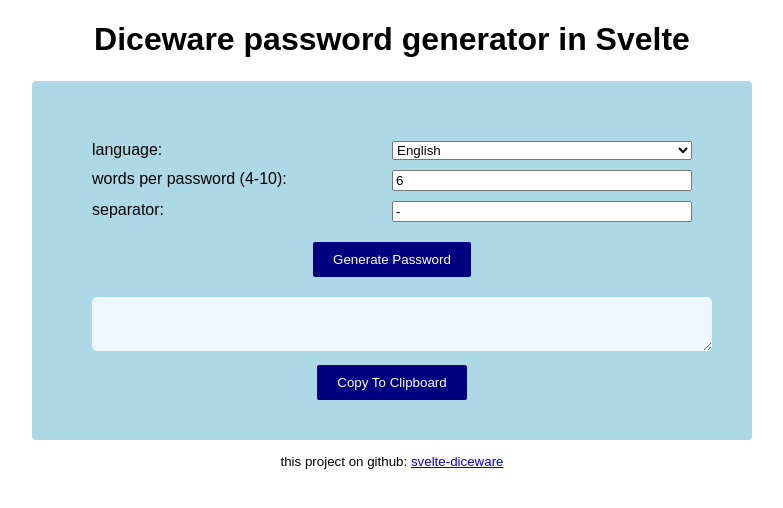
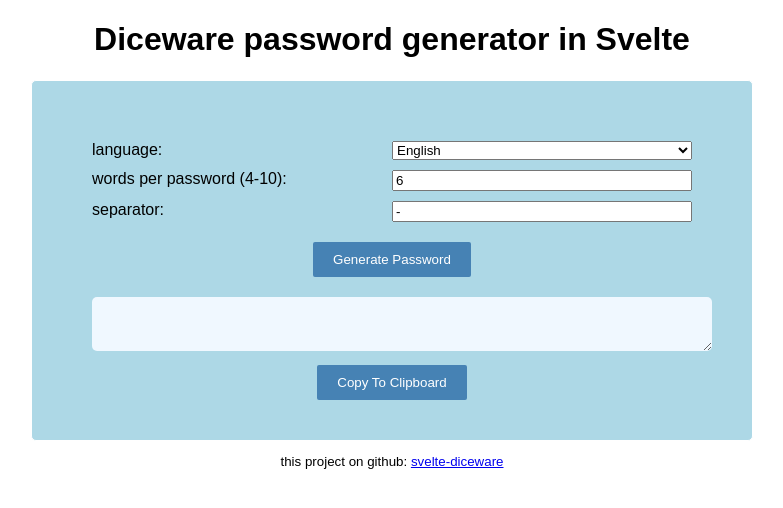
Before and after one commit to MaciekTalaska/svelte-diceware, a Svelte app: page / in a window 1280 px wide. Shown: the top 508 px of the page, without its empty margins (248-1031 px from the left). Built offline with nearby package versions, Linux system fonts and the light colour scheme; no server answers.

Commit message:
button background consistent among other versions

```diff
--- a/src/components/diceware/Diceware.svelte
+++ b/src/components/diceware/Diceware.svelte
@@ -54,7 +54,7 @@
 
 <style>
   button {
-    background: navy;
+    background: steelblue;
     color: white;
     border: none;
     border-radius: 2px;
```
